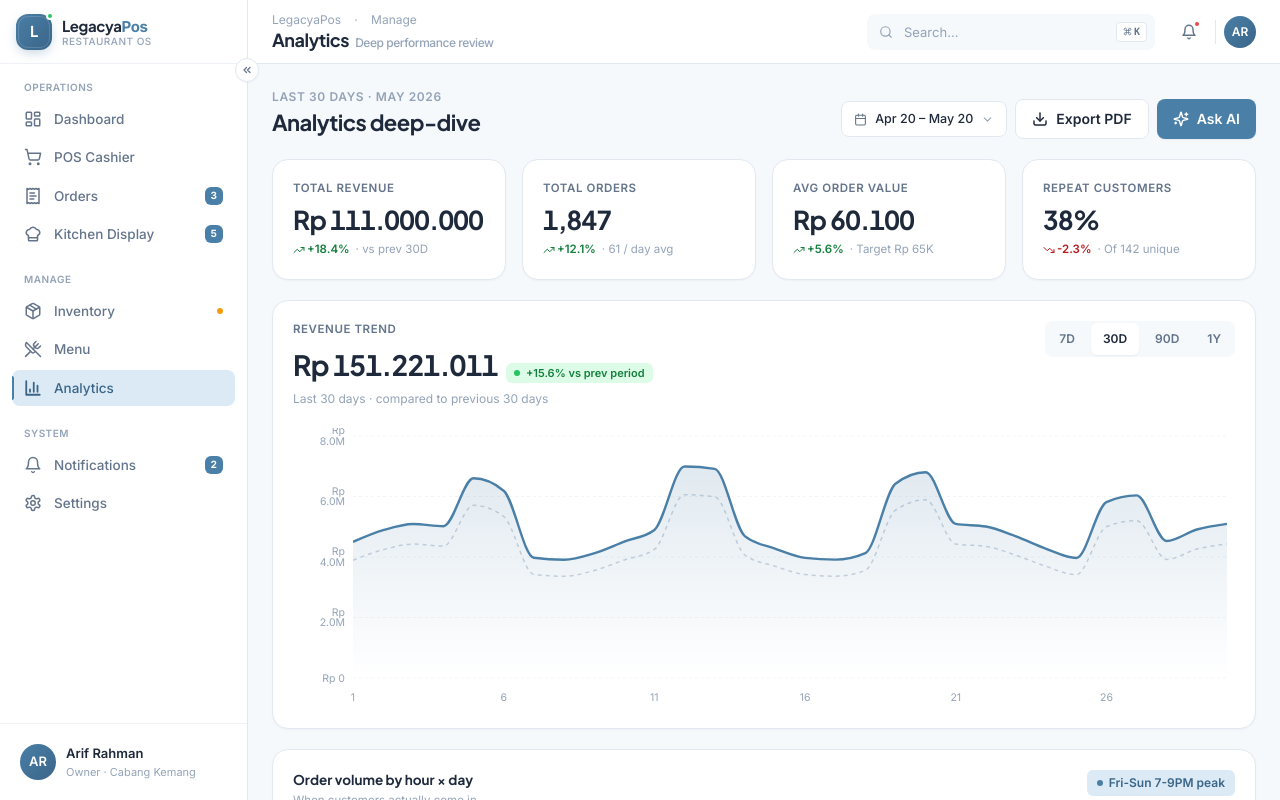
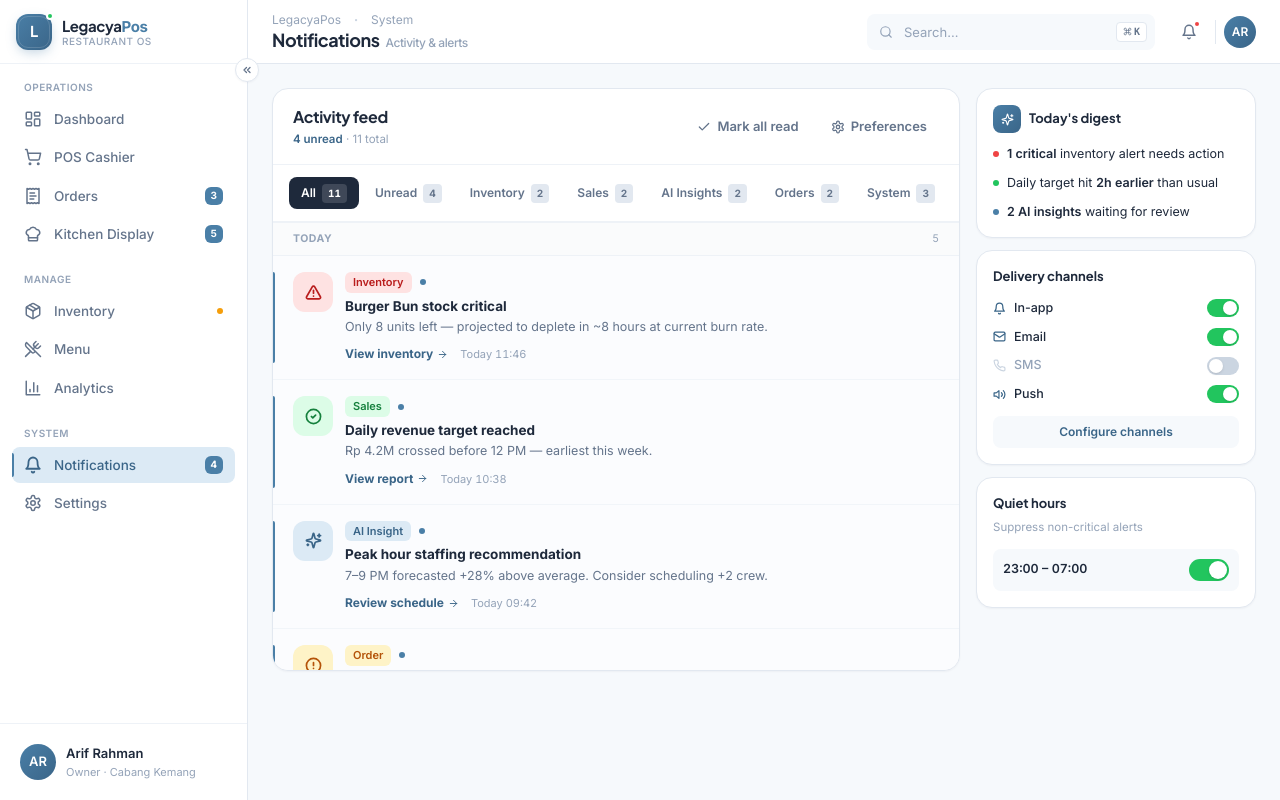
Before and after one commit to legacyasphere-id/Legacya-Pos-Ui, a React (Vite) app: page / in a window 1280 px wide. Built offline with nearby package versions, Linux system fonts and the light colour scheme.

Commit message:
Update App.jsx

```diff
--- a/src/App.jsx
+++ b/src/App.jsx
@@ -1,6 +1,6 @@
 import React from 'react'
-import Management from '../artifacts/04-management.jsx'
+import System from '../artifacts/05-system.jsx'
 
 export default function App() {
-  return <Management />
+  return <System />
 }
```
